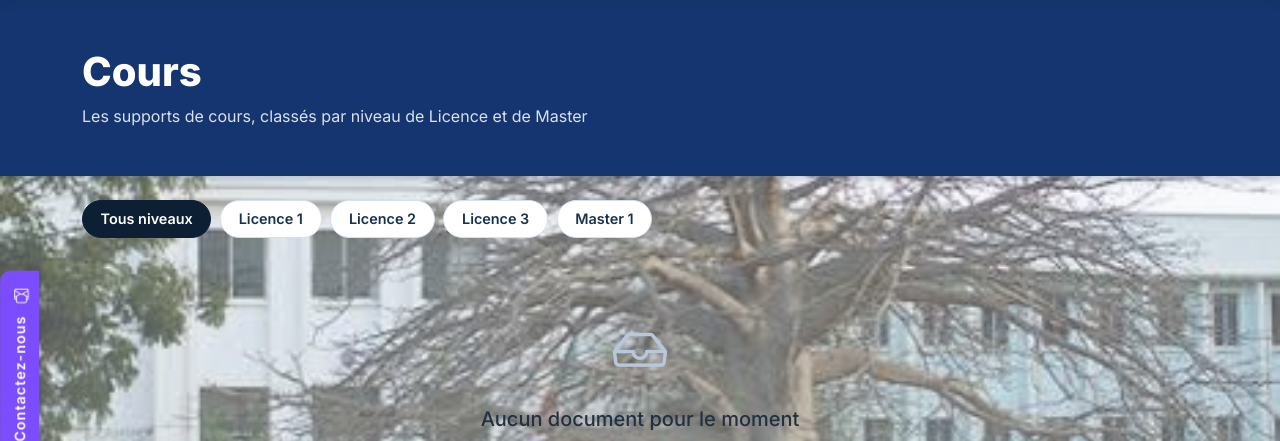
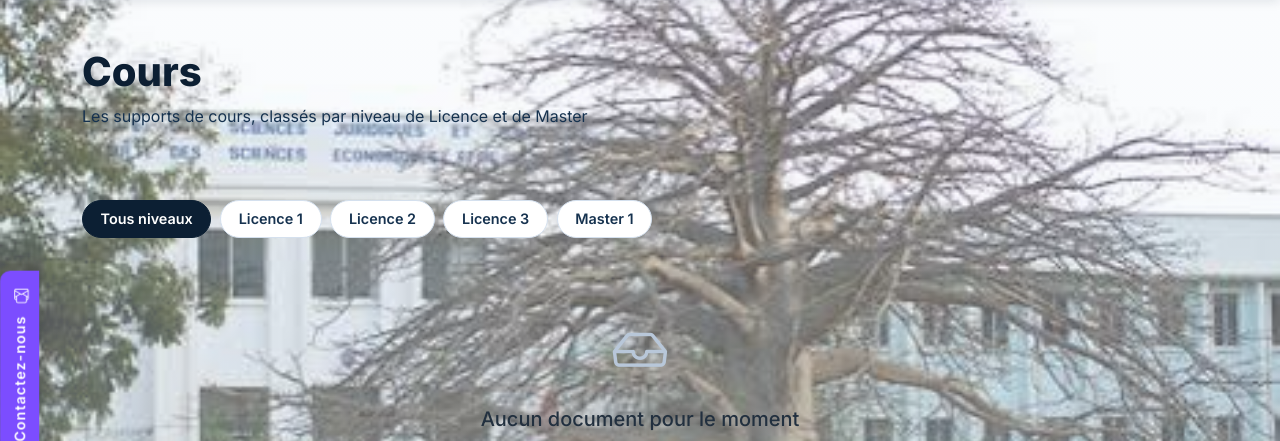
Before and after one commit to Ansu-blip/SCIPO_UCAD, a Flask app: page /cours in a window 1280 px wide. Shown: the part 97-538 px from the top of the page. Run offline with Flask 3, Linux system fonts and the light colour scheme; data that the repository does not hold is empty.

Commit message:
Titres des pages en bleu de nuit sans bande, lisibles sur le fond baobab

```diff
--- a/scipo/static/css/style.css
+++ b/scipo/static/css/style.css
@@ -440,12 +440,10 @@ h1, h2, h3, .hero-titre, .titre-section, .marque {
 
 /* ---------- En-tête des pages ---------- */
 .entete-page {
-  background: #14356f;   /* même bleu que la barre de contact : bande derrière le titre */
-  color: #fff;
-  box-shadow: 0 2px 10px rgba(12, 31, 51, .25);
+  background: transparent;   /* pas de bande : juste la couleur du texte */
 }
-.entete-page h1 { font-weight: 800; }
-.entete-page p { color: rgba(255, 255, 255, .85); }
+.entete-page h1 { font-weight: 800; color: var(--bleu-nuit); }   /* bleu de nuit */
+.entete-page p { color: var(--bleu-fonce); }
 
 /* ---------- Étapes "comment ça marche" ---------- */
 .etape {
--- a/scipo/templates/base.html
+++ b/scipo/templates/base.html
@@ -10,7 +10,7 @@
   <link rel="preconnect" href="https://fonts.googleapis.com">
   <link rel="preconnect" href="https://fonts.gstatic.com" crossorigin>
   <link href="https://fonts.googleapis.com/css2?family=Inter:wght@400;500;600;700;800&display=swap" rel="stylesheet">
-  <link rel="stylesheet" href="{{ url_for('static', filename='css/style.css', v=20) }}">
+  <link rel="stylesheet" href="{{ url_for('static', filename='css/style.css', v=21) }}">
 </head>
 <body class="{% block classe_body %}{% endblock %}">
 
```
